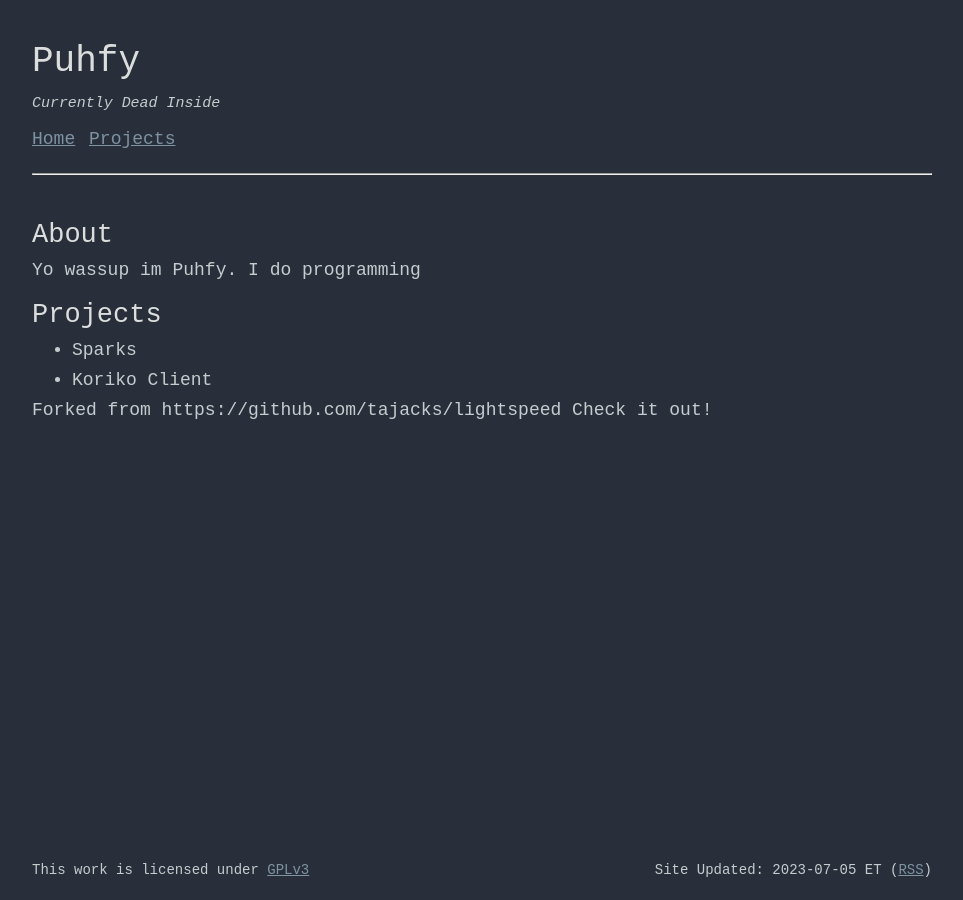
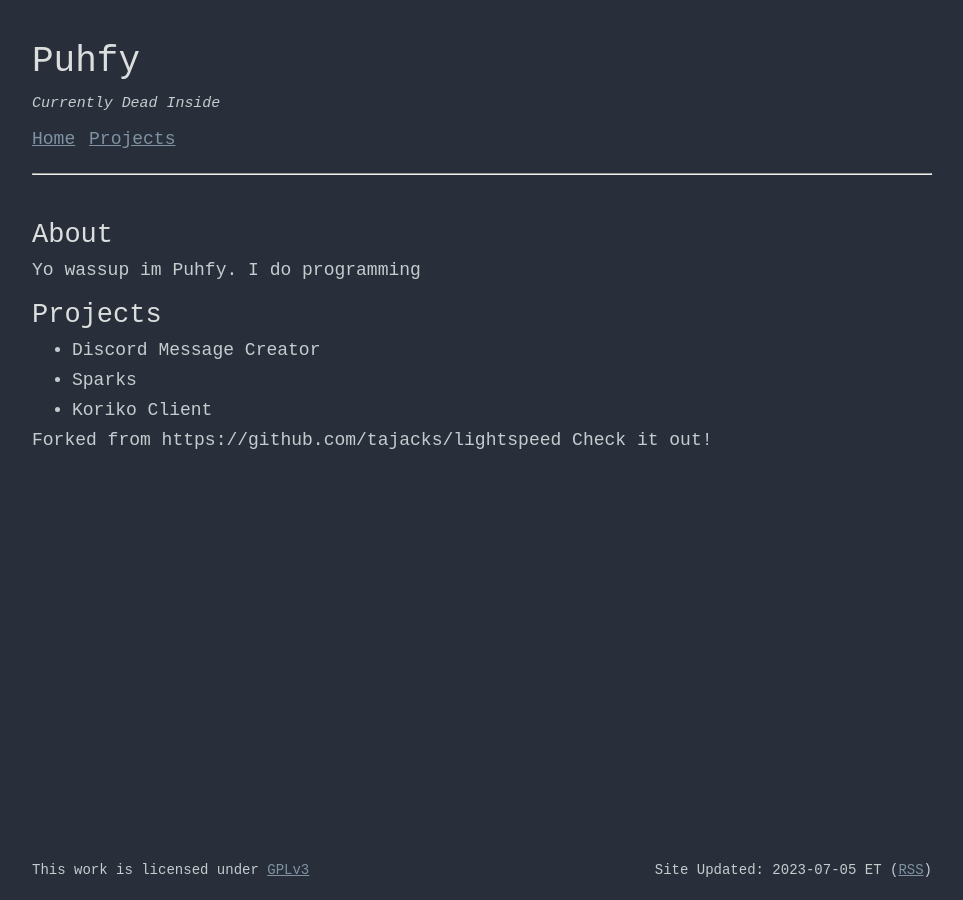
Before and after one commit to Puhfy/bio, a Jekyll site: the page built from index.md, in a window 1280 px wide. Shown: the whole page, without its empty margins (158-1121 px from the left). Built offline with Jekyll 4.4.1, drawn with Linux system fonts in a browser that asks for light colours.

Commit message:
Update index.md

```diff
--- a/index.md
+++ b/index.md
@@ -7,6 +7,7 @@ title: Puhfy's About Me
 Yo wassup im Puhfy. I do programming
 
 ## Projects
+- Discord Message Creator
 - Sparks
 - Koriko Client
 
```
